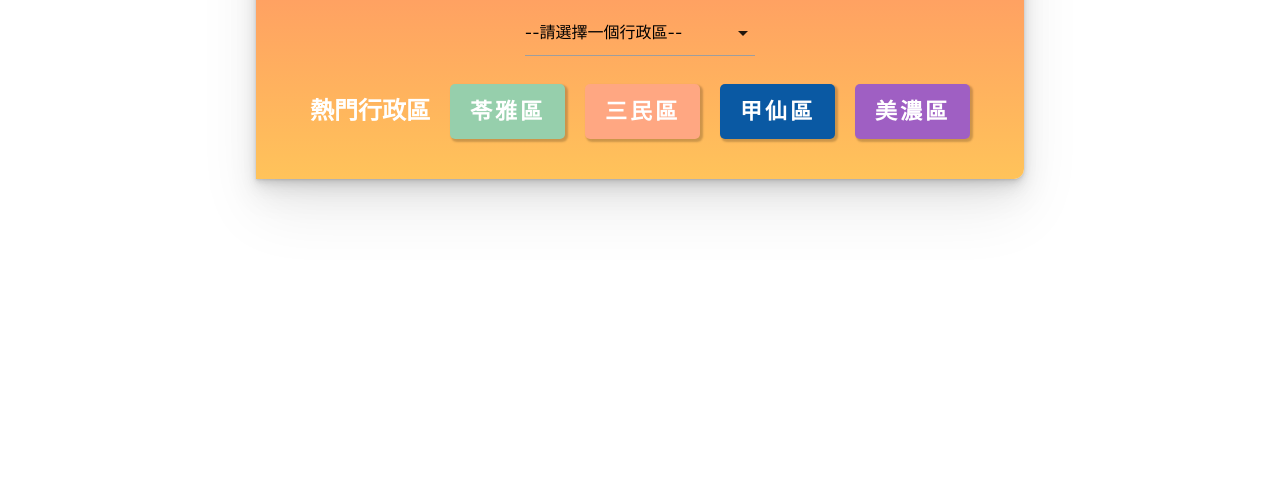
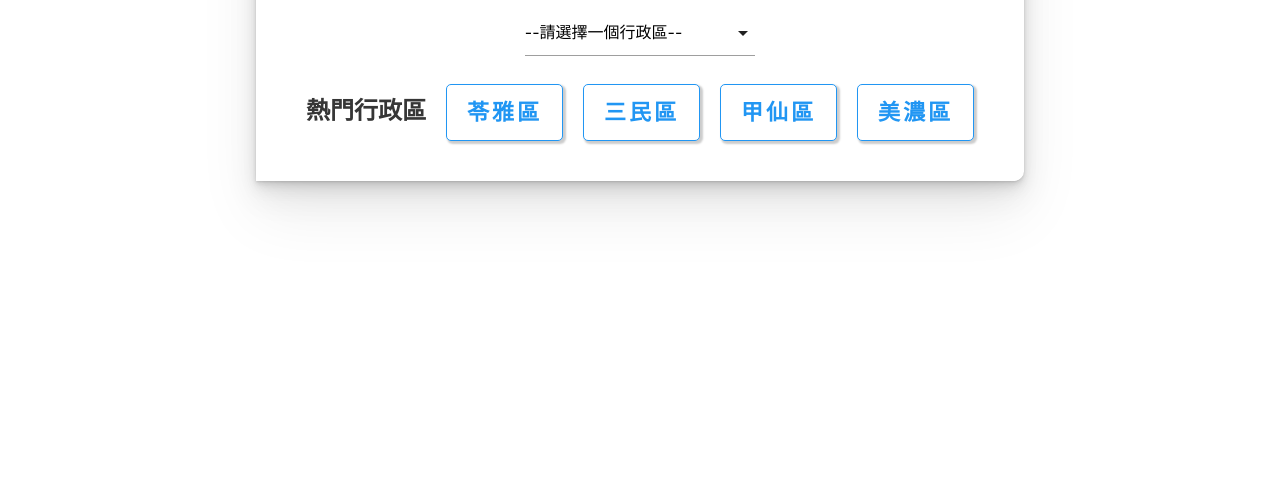
Before and after one commit to andrew-HuangHaoChe/KaohsiungTravel, a plain HTML site: page index.html in a window 1280 px wide. Shown: the part 610-1100 px from the top of the page. Drawn offline with nearby package versions, Linux system fonts and the light colour scheme; files that its build step writes are made by us from their sources; no server answers.

Commit message:
Add files via upload

```diff
--- a/sass/_style.scss
+++ b/sass/_style.scss
@@ -219,10 +219,9 @@ i#prev {
   margin: 0 auto;
   border-radius: 10px 0;
   box-shadow: rgba(0, 0, 0, 0.07) 0px 1px 2px, rgba(0, 0, 0, 0.07) 0px 2px 4px, rgba(0, 0, 0, 0.07) 0px 4px 8px, rgba(0, 0, 0, 0.07) 0px 8px 16px, rgba(0, 0, 0, 0.07) 0px 16px 32px, rgba(0, 0, 0, 0.07) 0px 32px 64px;
-  background: linear-gradient(#ff8d67,#ffc35a);
 }
 .menu h1 {
-  color:#fff;
+  color:#363636;
 }
 .menu p {
   padding: 10px 5px 10px 10px;
@@ -235,7 +234,7 @@ i#prev {
   /*熱門行政區*/
   cursor: pointer;
   padding: 10px 10px 5px 10px;
-  color: #ffffff;
+  color:#2196f3;
   border-radius: 5px;
   text-align: center;
   border: none;
@@ -249,6 +248,8 @@ i#prev {
   font-size: 22px;
   font-weight: 600;
   letter-spacing: 3px;
+  background-color: #fff;
+  border: 1px solid #2196f3;
 }
 
 .lingya:hover,
@@ -264,22 +265,8 @@ i#prev {
 .xinxing:active,
 .meinong:active {
   transform: scale(1.1);
-}
-
-.lingya {
-  background-color: #96cfac;
-}
-
-.sanmin {
-  background-color: #ffa782;
-}
-
-.xinxing {
-  background-color: #0a59a3;
-}
-
-.meinong {
-  background-color: #9f5fc3;
+  background-color: #2196f3;
+  color: #fff;
 }
 
 .menu button {
@@ -301,7 +288,7 @@ i#prev {
   padding: 15px 0;
   max-width: 150px;
   font-size: 24px;
-  color: #fff;
+  color:#363636;
   font-weight: 600;
 }
 
@@ -324,6 +311,7 @@ i#prev {
   margin: 30px 0 30px 0;
   font-size: 36px;
   font-weight: 600;
+  color: #363636;
 }
 
 .content {
```
